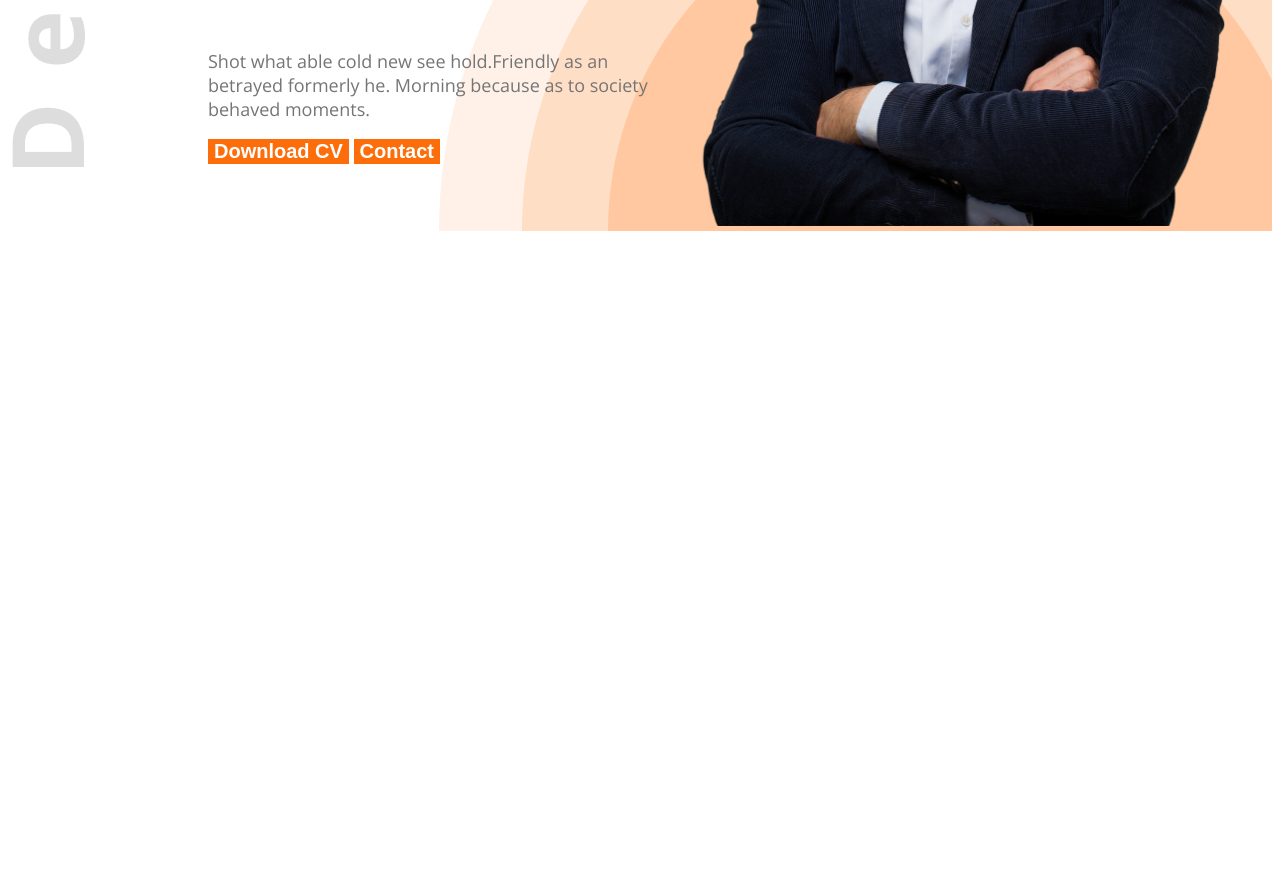
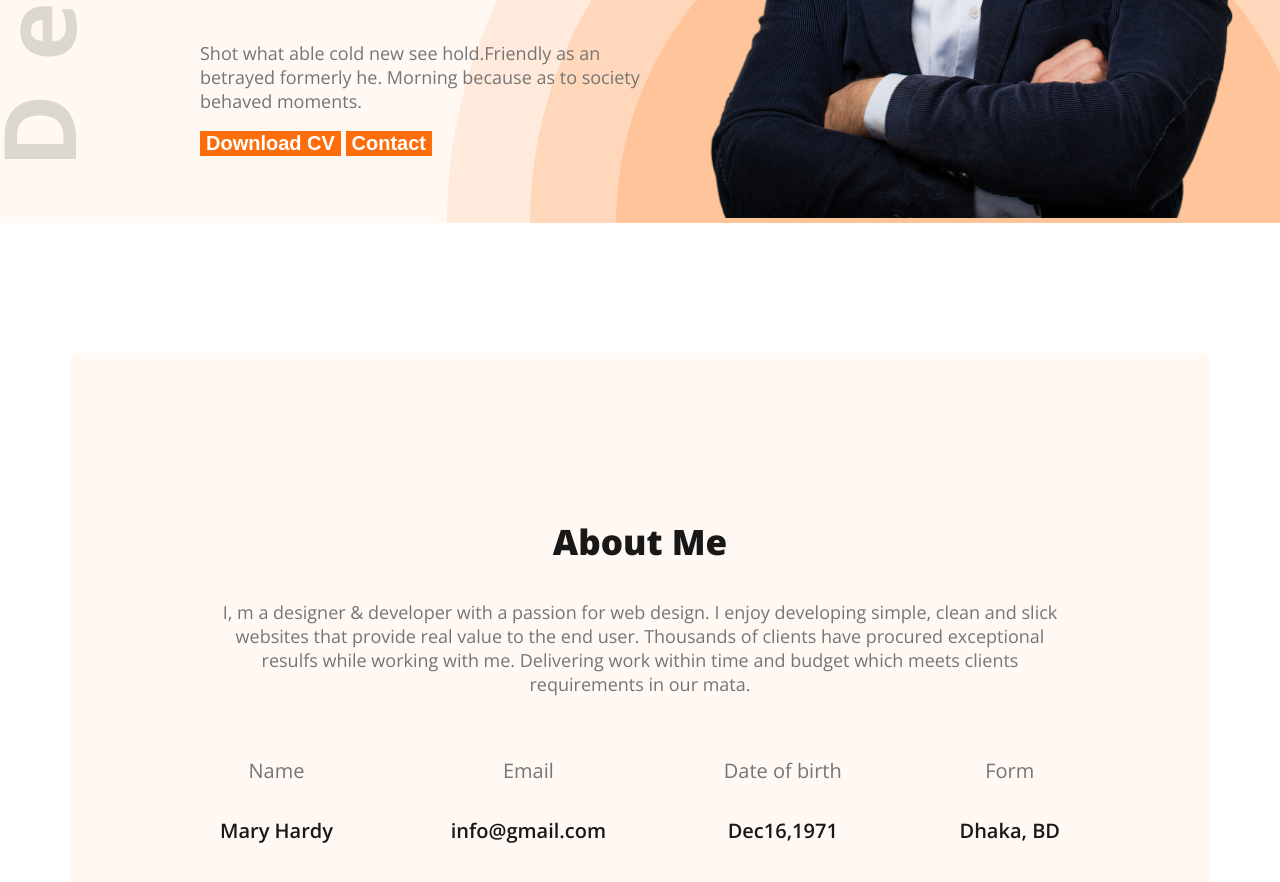
Before and after one commit to ArafatAnik09/portfolio-web, a plain HTML site: page index.html in a window 1280 px wide. Shown: the part 604-1486 px from the top of the page. Before the commit the page ends 853 px from the top, so only its background shows below. Drawn offline with nearby package versions, Linux system fonts and the light colour scheme.

Commit message:
added the about section

```diff
--- a/css/style.css
+++ b/css/style.css
@@ -9,6 +9,7 @@
 
 /* common Style  */
 body{
+    margin: 0;
     color: #757575;
     font-size: 18px;
     font-weight: 400;
@@ -25,6 +26,17 @@ body{
 }
 .dark2{
     color: #474747;
+}
+.section{
+    margin-top: 130px;
+}
+.section-title{
+    font-size: 35px;
+    font-weight: 800;
+    color: #181818;
+}
+.secondary-bg-color{
+    background-color: #FFF8F3;
 }
 /* header */
 .header{
@@ -86,3 +98,35 @@ nav ul li a button{
 .banner-img img{
     width: 580px;
 }
+/* main styles */
+main{
+    margin: 0 auto;
+    max-width: 1140px;
+
+}
+
+/* about styles */
+.about{
+    text-align: center;
+    border-radius: 10px;
+    padding: 130px 150px;
+}
+.about p{
+    margin: 30px 0;
+}
+.about-items{
+    display: flex;
+    justify-content: space-between;
+
+}
+.about-item{
+    font-size: 20px;
+    line-height: 30px;
+}
+.item-title{
+
+}
+.item-des{
+    color: #181818;
+    font-weight: 600;
+}
--- a/index.html
+++ b/index.html
@@ -10,7 +10,7 @@
     <link rel="stylesheet" href="css/style.css">
 </head>
 <body class="open-sans-normal">
-    <header class="header">
+    <header class="header secondary-bg-color">
         <nav>
             <h3 class="nav-title">Ma<span class="primary-color">r</span>y</h3>
             <ul>
@@ -33,9 +33,32 @@
         </div>
     </header>
 
-    <menu>
+    <main>
+        <section class="about section secondary-bg-color">
+            <h3 class="section-title">About Me</h3>
+            <p>I, m a designer & developer with a passion for web design. I enjoy developing simple, clean and slick websites that provide real value to the end user. Thousands of clients have procured exceptional resulfs while working with me. Delivering work within time and budget which meets clients requirements in our mata.</p>
 
-    </menu>
+            <div class="about-items">
+                <!-- .about-item*4>p.item-title+p.item-desp -->
+                <div class="about-item">
+                    <p class="item-title">Name</p>
+                    <p class="item-des">Mary Hardy</p>
+                </div>
+                <div class="about-item">
+                    <p class="item-title">Email</p>
+                    <p class="item-des">info@gmail.com</p>
+                </div>
+                <div class="about-item">
+                    <p class="item-title">Date of birth</p>
+                    <p class="item-des">Dec16,1971</p>
+                </div>
+                <div class="about-item">
+                    <p class="item-title">Form</p>
+                    <p class="item-des">Dhaka, BD</p>
+                </div>
+            </div>
+        </section>
+    </main>
     <footer>
 
     </footer>
```
